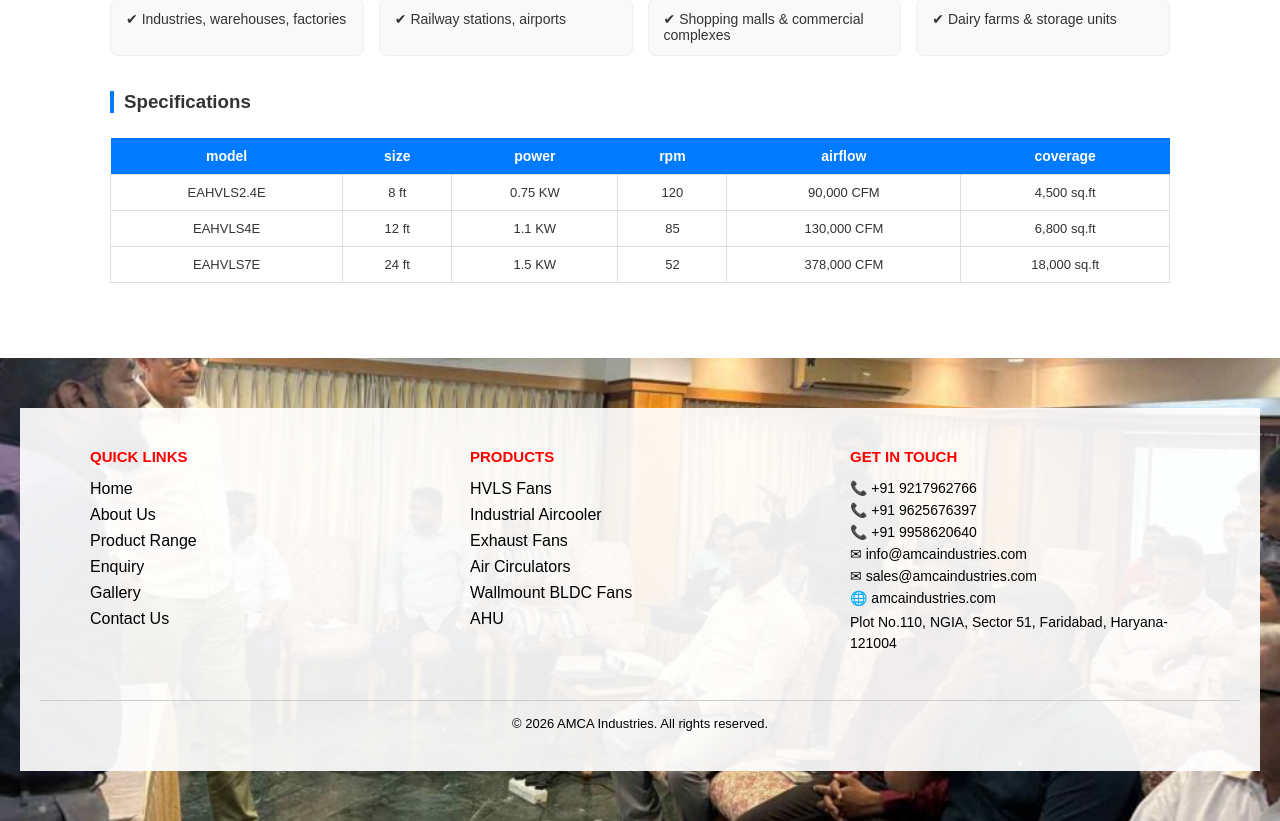
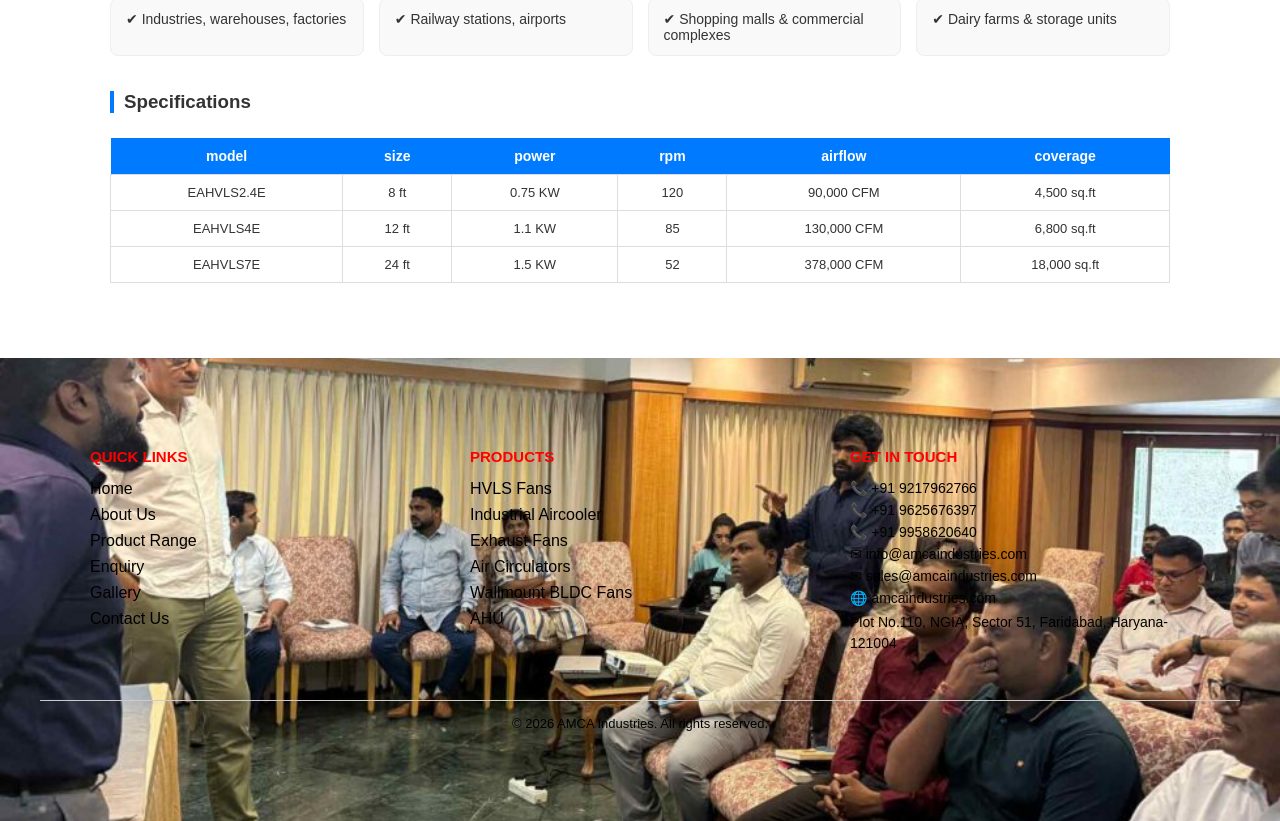
Before and after one commit to devxchaudhary01/Amca, a React (Vite) app: page /fan/1 in a window 1280 px wide. Shown: the part 1103-1924 px from the top of the page. Built offline with nearby package versions, Linux system fonts and the light colour scheme.

Commit message:
few change

```diff
--- a/src/AboutComponents/About2.jsx
+++ b/src/AboutComponents/About2.jsx
@@ -8,7 +8,7 @@ import img4 from "../assets/g4.jpg";
 import img5 from "../assets/g5.jpg";
 import img6 from "../assets/g6.jpg";
 import img7 from "../assets/Amca.png";
-import img8 from "../assets/g10.png";
+import img8 from "../assets/Amca1.png";
 
 const WorkGallery = () => {
 
--- a/src/components/Footer.jsx
+++ b/src/components/Footer.jsx
@@ -190,7 +190,6 @@ const styles = {
   },
 
   overlay: {
-    background: "rgba(255,255,255,0.92)",
     padding: "40px 20px",
   },
 };
```
Also changed, not shown: 1 other file (tests, documents, lock files or other folders).
